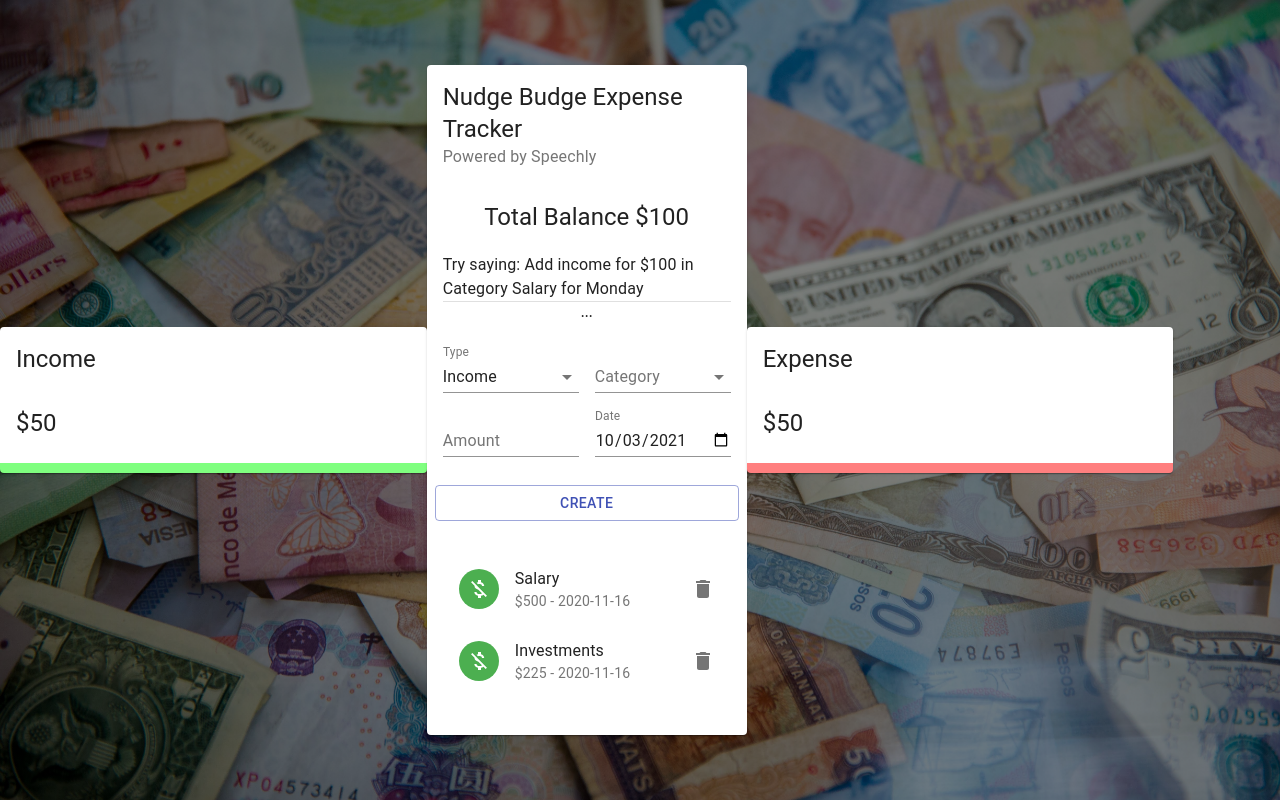
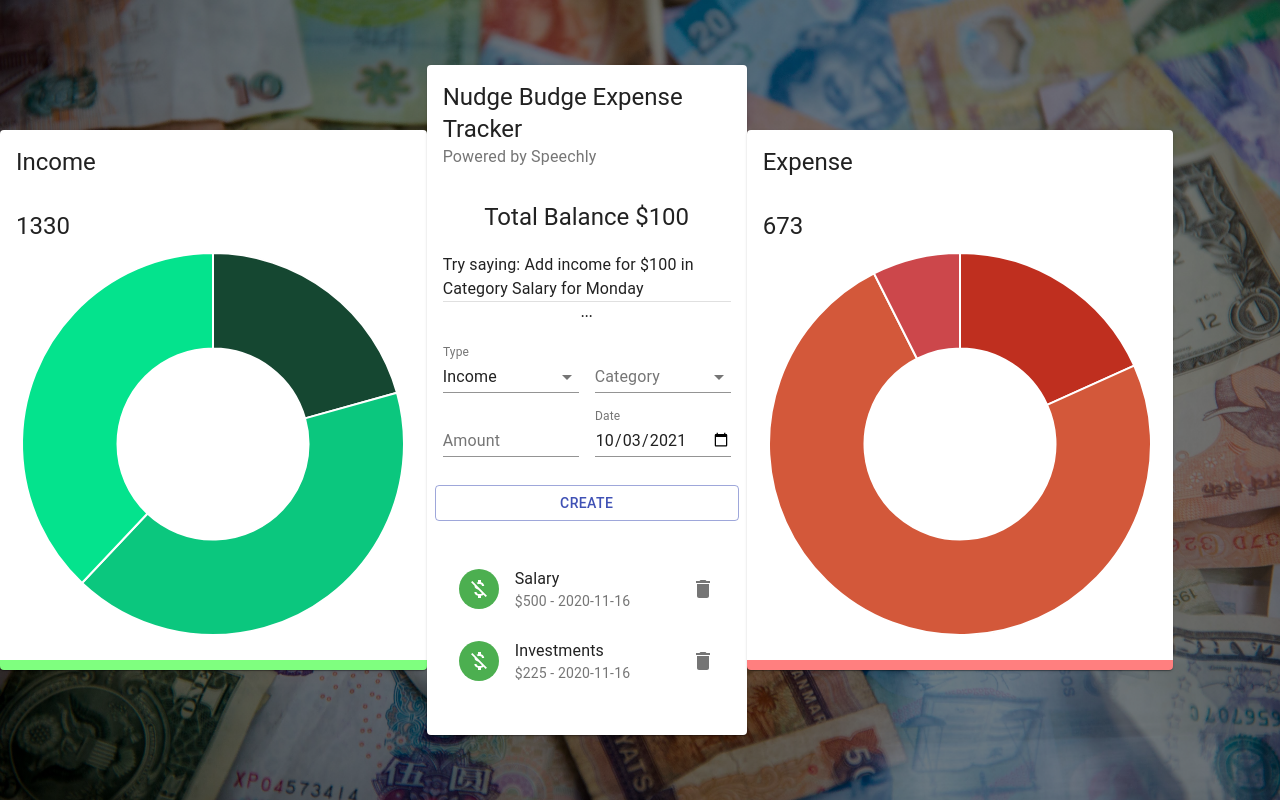
Before and after one commit to zzeroyzz/nudge_budge_expense_tracker, a React (Create React App) app in the folder nudge_budge_expense_tracker/: page / in a window 1280 px wide. Built offline with nearby package versions, Linux system fonts and the light colour scheme.

Commit message:
imported useTransaction and implement the two return variables from custom hook

```diff
--- a/nudge_budge_expense_tracker/src/components/details/Details.jsx
+++ b/nudge_budge_expense_tracker/src/components/details/Details.jsx
@@ -1,18 +1,21 @@
 import React from 'react'
 import {Card, CardHeader, CardContent, Typography} from '@material-ui/core'
 import {Doughnut} from 'react-chartjs-2'
+import useTransactions from '../../useTransactions';
 
 import useStyles from './styles';
 
 
 const Details = ({title}) => {
     const classes = useStyles();
+
+    const {total,chartData} = useTransactions(title)
     return (
         <Card className={title ==='Income' ? classes.income :classes.expense}>
             <CardHeader title={title} />
             <CardContent>
-                <Typography variant="h5">$50</Typography>
-                {/* <Doughnut data="DATA"/> */}
+                <Typography variant="h5">{total}</Typography>
+                <Doughnut data={chartData}/>
             </CardContent>
         </Card>
     )
```
